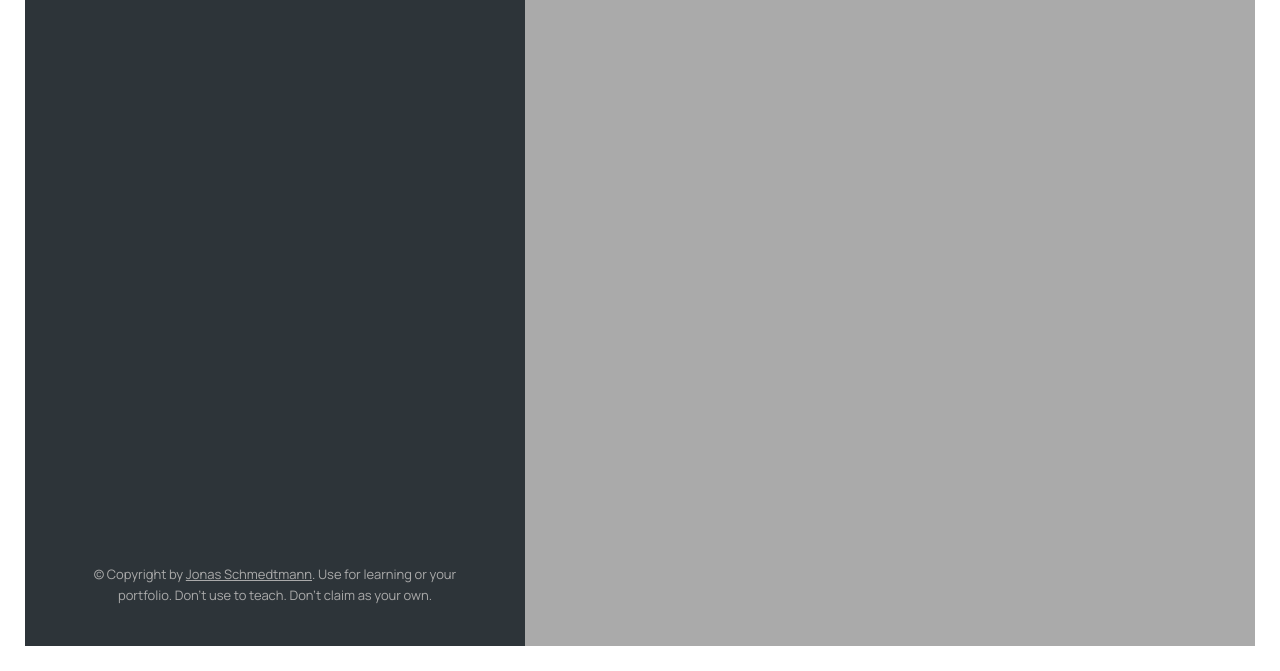
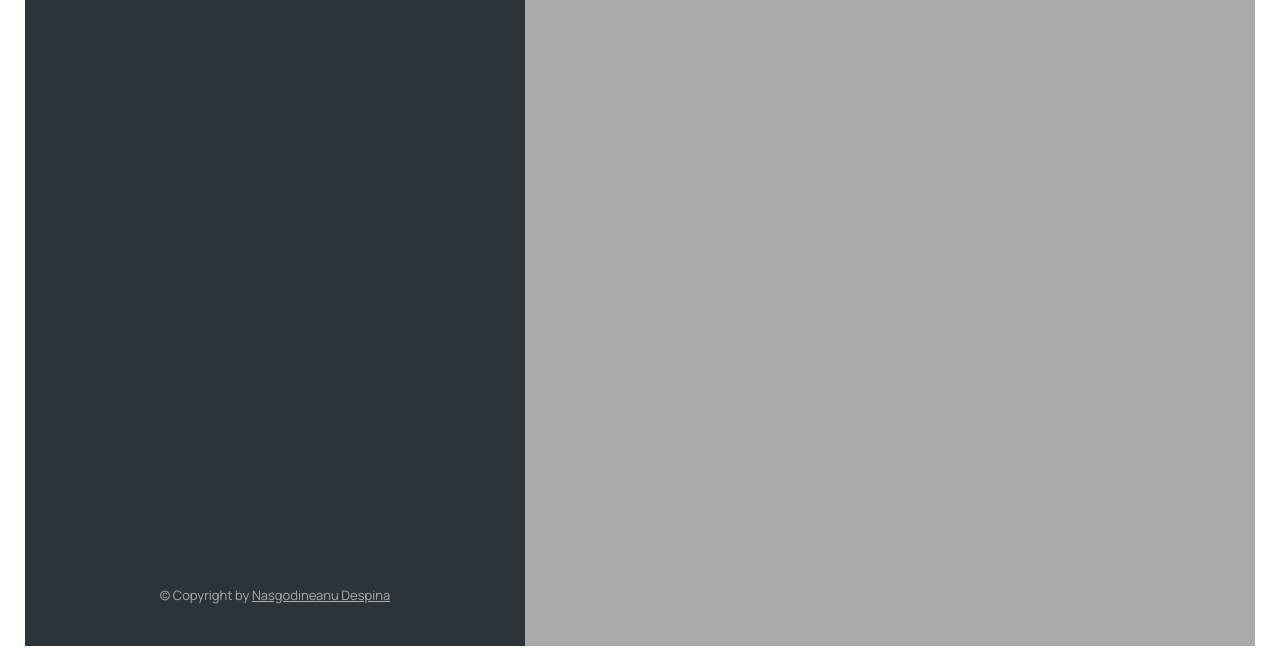
Before and after one commit to DespinaNasgodineanu/Mapty-app, a plain HTML site: page index.html in a window 1280 px wide. Shown: the part 129-800 px from the top of the page. Drawn offline with nearby package versions, Linux system fonts and the light colour scheme.

Commit message:
copyright

```diff
--- a/index.html
+++ b/index.html
@@ -124,10 +124,9 @@
         <a
           class="twitter-link"
           target="_blank"
-          href="https://twitter.com/jonasschmedtman"
-          >Jonas Schmedtmann</a
-        >. Use for learning or your portfolio. Don't use to teach. Don't claim
-        as your own.
+          href="https://github.com/DespinaNasgodineanu/Mapty-app.git"
+          >Nasgodineanu Despina</a
+        >
       </p>
     </div>
 
```
